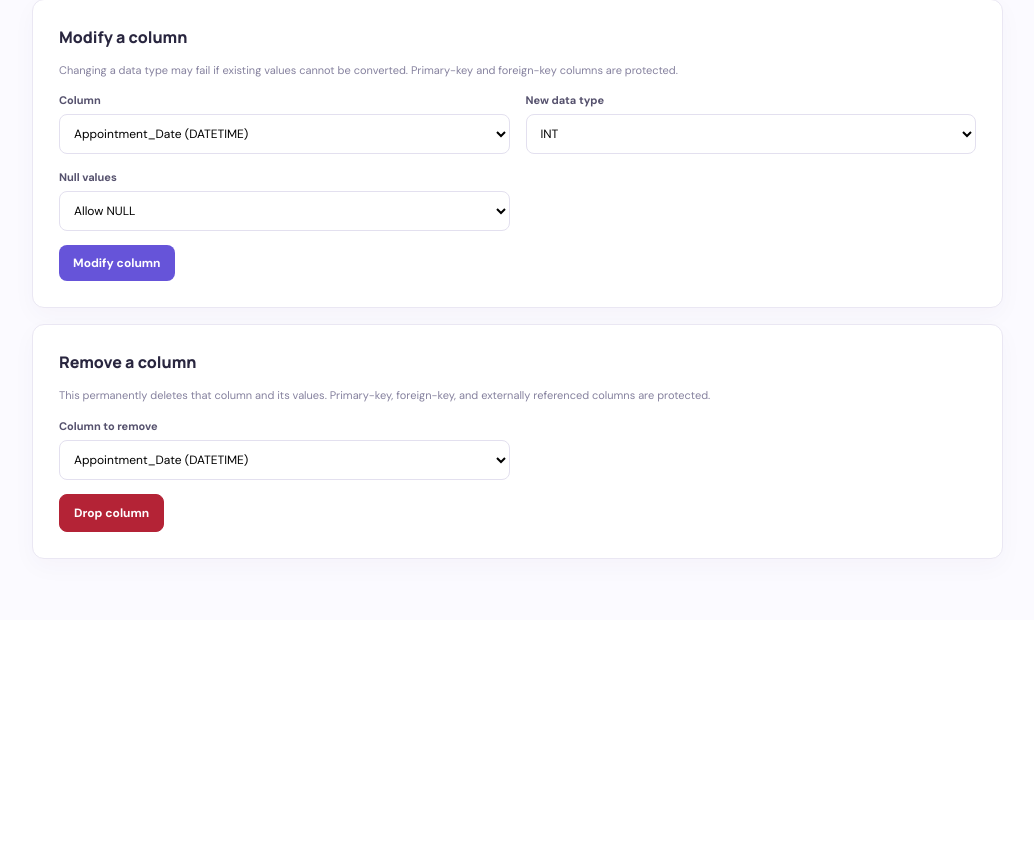
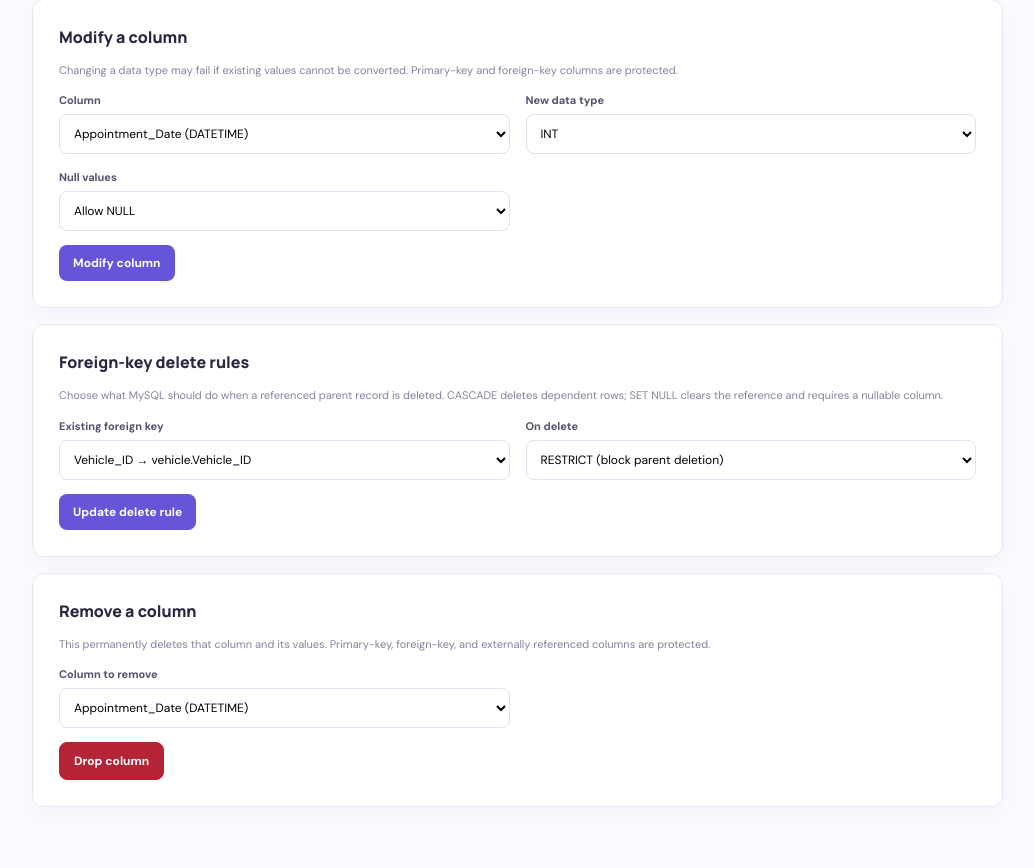
Before and after one commit to SourishHere/dbms---workbench, a Flask app: page /edit-table/appointment in a window 1280 px wide. Shown: the part 1043-1911 px from the top of the page, without its empty margins (245-1279 px from the left). Before the commit the page ends 1602 px from the top, so only its background shows below. Run offline with Flask 3, Linux system fonts and the light colour scheme.

Commit message:
Add editor for existing foreign-key delete rules

```diff
--- a/templates/edit_table.html
+++ b/templates/edit_table.html
@@ -61,6 +61,22 @@
   </form>
 </section>
 
+{% if fk_rules %}
+<section class="panel schema-editor">
+  <h2>Foreign-key delete rules</h2>
+  <p class="note">Choose what MySQL should do when a referenced parent record is deleted. CASCADE deletes dependent rows; SET NULL clears the reference and requires a nullable column.</p>
+  <form method="post" class="record-form">
+    <input type="hidden" name="csrf_token" value="{{ csrf_token() }}">
+    <input type="hidden" name="action" value="rule">
+    <div class="form-grid">
+      <div class="field"><label>Existing foreign key</label><select name="fk_rule_column" required>{% for rule in fk_rules %}<option value="{{ rule.column }}">{{ rule.column }} → {{ rule.table }}.{{ rule.referenced_column }}</option>{% endfor %}</select></div>
+      <div class="field"><label>On delete</label><select name="fk_rule_action" required><option value="RESTRICT">RESTRICT (block parent deletion)</option><option value="CASCADE">CASCADE (delete child rows)</option><option value="SET NULL">SET NULL (clear child reference)</option></select></div>
+    </div>
+    <div class="form-actions"><button class="button primary" type="submit" onclick="return confirm('Changing a foreign-key delete rule affects related records. Continue?')">Update delete rule</button></div>
+  </form>
+</section>
+{% endif %}
+
 <section class="panel schema-editor">
   <h2>Remove a column</h2>
   <p class="note">This permanently deletes that column and its values. Primary-key, foreign-key, and externally referenced columns are protected.</p>
```
